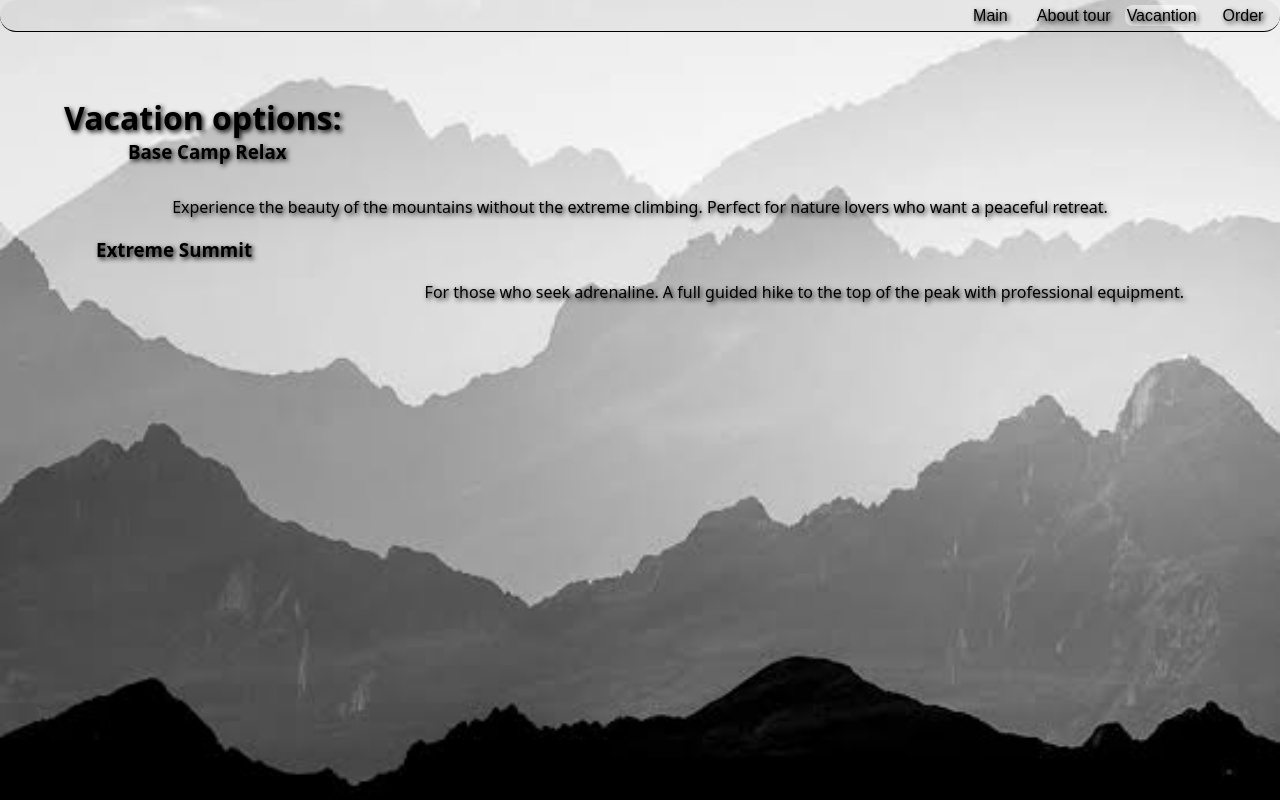
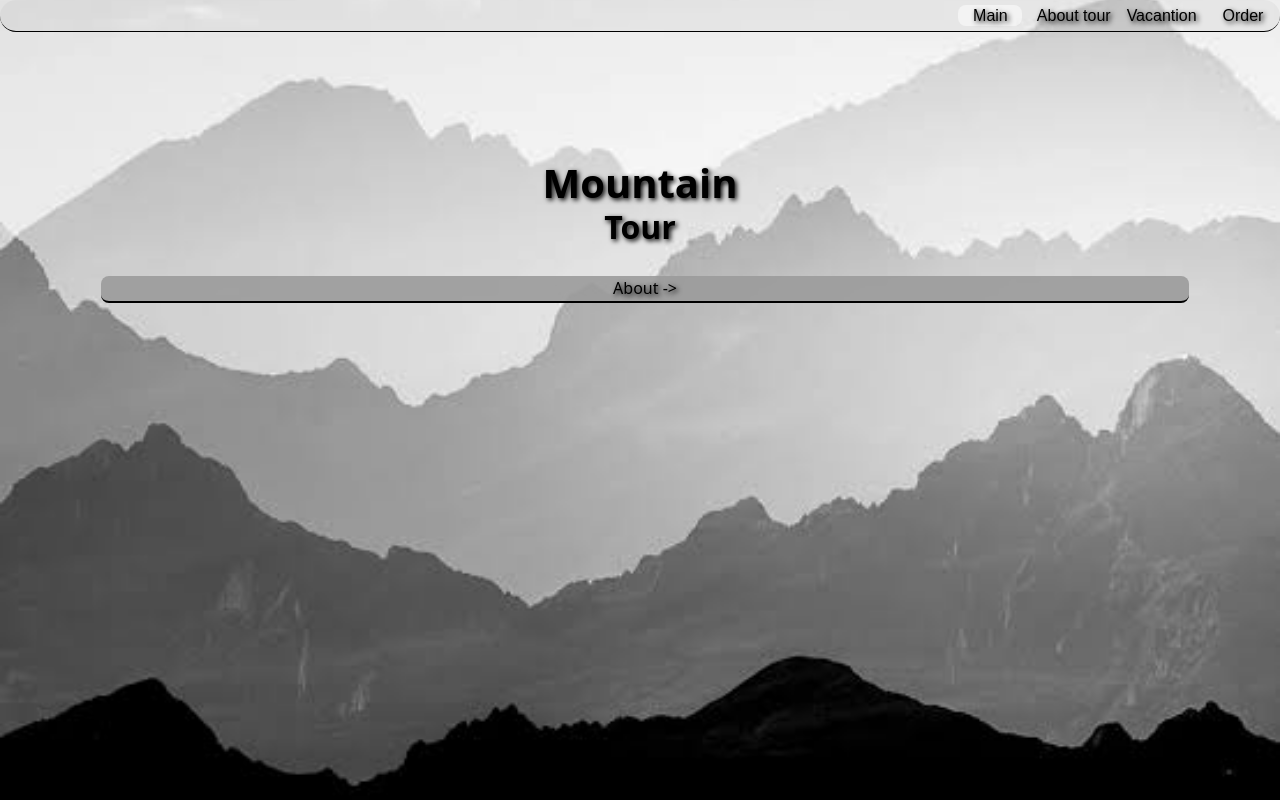
Before and after one commit to DarkPsddd/MountainTour, a plain HTML site: page index.html in a window 1280 px wide. Drawn offline with Linux system fonts and the light colour scheme.

Commit message:
Revise title and content for Mountain Tour page
Updated the title and navigation links, and modified main content headings.

```diff
--- a/index.html
+++ b/index.html
@@ -1,27 +1,22 @@
 <!DOCTYPE html>
 <html lang="en">
   <head>
-    <title>Vacantion</title>
+    <title>MT - Mountain Tour</title>
     <meta charset="UTF-8" />
     <meta name="viewport" content="width=device-width" />
     <link rel="stylesheet" href="styles.css" />
-    <script type="module" src="script.js"></script>
   </head>
   <body>
     <nav>
-      <a href="/" >Main</a>
+      <a href="/" aria-current="page">Main</a>
       <a href="/page2.html">About tour</a>
-      <a href="/page3.html" aria-current="page">Vacantion</a>
+      <a href="/page3.html">Vacantion</a>
       <a href="/page4.html">Order</a>
     </nav>
     <main>
-      <h1 class="p2-h1">Vacation options:</h1>
-
-      <h3 class="p2-h3">Base Camp Relax</h3>
-      <p class="p2-p">Experience the beauty of the mountains without the extreme climbing. Perfect for nature lovers who want a peaceful retreat.</p>
-
-      <h3 class="p2-h3-1">Extreme Summit</h3>
-      <p class="p2-p-1">For those who seek adrenaline. A full guided hike to the top of the peak with professional equipment.</p>
+      <h1 class="first">Mountain</h1>
+      <h1 class="second">Tour</h1>
+      <a href="/page2.html" class="m-btn">About -></a>
     </main>
   </body>
 </html>
```
